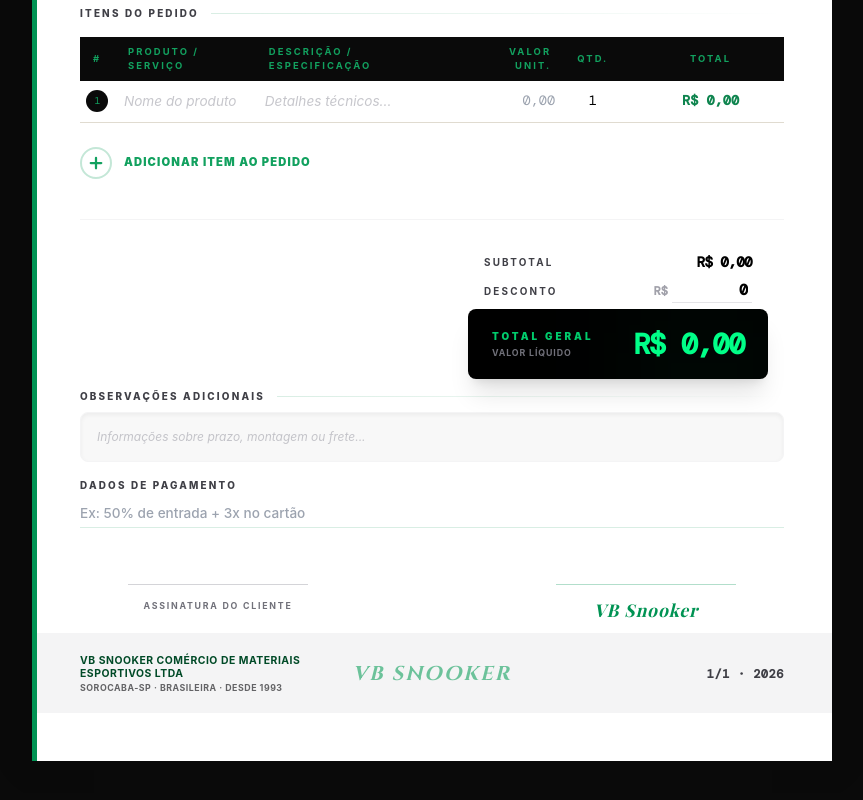
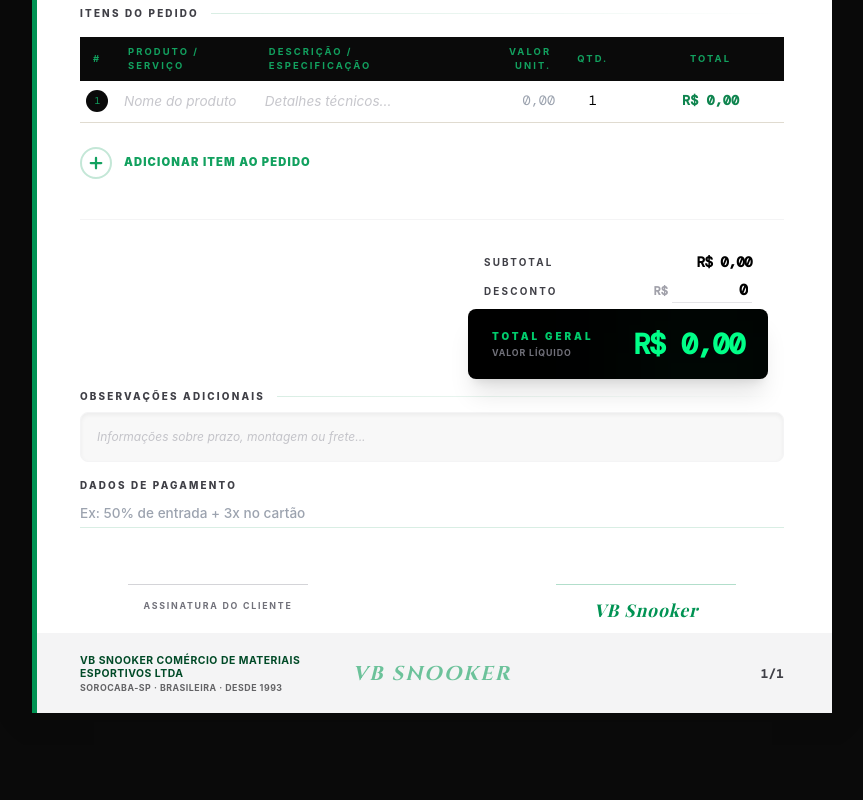
Before and after one commit to xpedrow/vb-snooker-orderer, a React (Vite) app: page / in a window 1280 px wide. Shown: the part 640-1440 px from the top of the page, without its empty margins (208-1071 px from the left). Built offline with nearby package versions, Linux system fonts and the light colour scheme; the HTML template or start-up script is replaced by a standard one; a web font is replaced by a local one.

Commit message:
Fix: removido data do rodapé e ajustado alinhamento inferior na UI

```diff
--- a/src/App.tsx
+++ b/src/App.tsx
@@ -370,7 +370,7 @@ const App: React.FC = () => {
           className="flex flex-col gap-8 print:gap-0 print:bg-white export-container"
         >
           {getPages(state.items).map((page, idx) => (
-            <div key={idx} className="document-page pb-12 print-break-after">
+            <div key={idx} className="document-page print-break-after">
               <div className="flex flex-col flex-1 w-full min-w-full">
                 <Header />
 
@@ -461,7 +461,7 @@ const App: React.FC = () => {
                 </div>
                 <div className="flex-1 flex justify-end items-center h-full">
                   <span className="font-mono text-xs text-zinc-700 font-bold leading-none">
-                    {page.pageNum}/{page.totalPages} · {new Date().getFullYear()}
+                    {page.pageNum}/{page.totalPages}
                   </span>
                 </div>
               </div>
```
